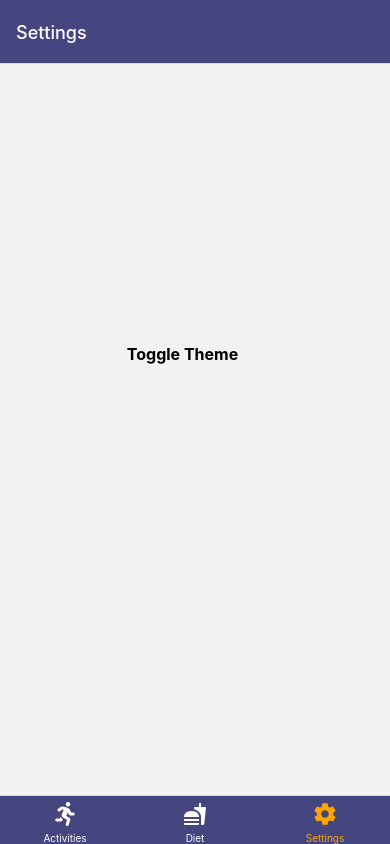
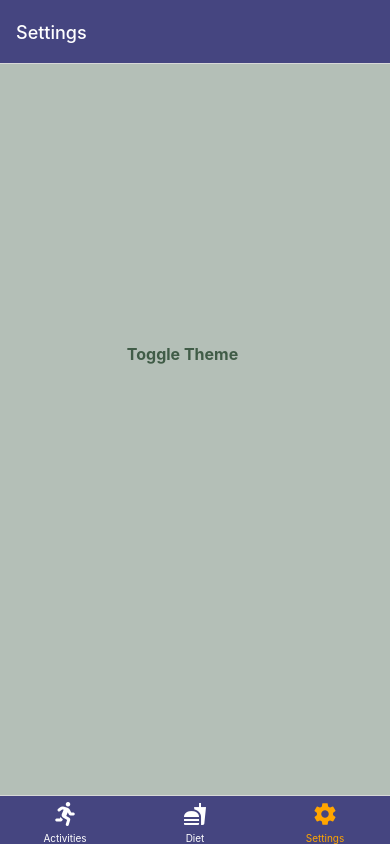
Before and after one commit to daodaojiang622/daodaojiang622-CS5520-FA2024-Vancouver-Assignment2, a React Native app in the folder activity_diet_tracker_app/: screen /Settings in a window 390 px wide. Built offline with nearby package versions, Linux system fonts and the light colour scheme.

Commit message:
background and text color will change on setting when toggle theme is pressed

```diff
--- a/activity_diet_tracker_app/App.js
+++ b/activity_diet_tracker_app/App.js
@@ -1,6 +1,6 @@
 import * as React from 'react';
 import { View, StyleSheet, TouchableOpacity } from 'react-native';
-import { NavigationContainer, ThemeProvider } from '@react-navigation/native';
+import { NavigationContainer } from '@react-navigation/native';
 import { createNativeStackNavigator } from '@react-navigation/native-stack';
 import { createBottomTabNavigator } from '@react-navigation/bottom-tabs';
 import SettingsScreen from './Screens/SettingsScreen';
@@ -11,6 +11,7 @@ import { DataProvider } from './Components/DataContext';
 import { MaterialIcons } from '@expo/vector-icons';
 import AddDietScreen from './Screens/AddDietScreen';
 import Colors from './Utils/Colors';
+import { ThemeProvider } from './Components/ThemeContext';
 
 const Stack = createNativeStackNavigator();
 const Tab = createBottomTabNavigator();
@@ -110,6 +111,7 @@ function BottomTabs() {
 
 export default function App() {
   return (
+    <ThemeProvider>
       <NavigationContainer>
         <Stack.Navigator
           screenOptions={{
@@ -145,6 +147,7 @@ export default function App() {
           />
         </Stack.Navigator>
       </NavigationContainer>
+      </ThemeProvider>
   );
 }
 
--- a/activity_diet_tracker_app/Components/ThemeContext.js
+++ b/activity_diet_tracker_app/Components/ThemeContext.js
@@ -1,25 +1,22 @@
 import React, { createContext, useState } from 'react';
+import Colors from '../Utils/Colors';
 
 export const ThemeContext = createContext();
 
 export const ThemeProvider = ({ children }) => {
-  const [isDarkTheme, setIsDarkTheme] = useState(false);
+  const [isPinkTheme, setIsPinkTheme] = useState(false);
 
   const toggleTheme = () => {
-    setIsDarkTheme(!isDarkTheme);
+    setIsPinkTheme((prevTheme) => !prevTheme);
   };
 
   const theme = {
-    isDarkTheme,
-    colors: {
-      background: isDarkTheme ? '#333' : '#fff',
-      text: isDarkTheme ? '#fff' : '#000',
-    },
-    toggleTheme,
+    backgroundColor: isPinkTheme ? Colors.background : Colors.toggleThemeBackground,
+    textColor: isPinkTheme ? Colors.primary: Colors.toggleThemeHeader,
   };
 
   return (
-    <ThemeContext.Provider value={theme}>
+    <ThemeContext.Provider value={{ theme, toggleTheme }}>
       {children}
     </ThemeContext.Provider>
   );
--- a/activity_diet_tracker_app/Screens/SettingsScreen.js
+++ b/activity_diet_tracker_app/Screens/SettingsScreen.js
@@ -1,14 +1,19 @@
-import React from 'react';
-import { View, Text, FlatList, StyleSheet } from 'react-native';
+import React, {useContext} from 'react';
+import { View, StyleSheet } from 'react-native';
 import Button from '../Components/Button';
+import Colors from '../Utils/Colors';
+import { ThemeContext } from '../Components/ThemeContext';
 
-export default function ActivitiesScreen() {
+export default function SettingsScreen() {
+  const { theme, toggleTheme } = useContext(ThemeContext);
+
   return (
-    <View style={styles.container}>
+    <View style={[styles.container, { backgroundColor: theme.backgroundColor }]}>
       <Button
         title="Toggle Theme"
-        textStyle={styles.themeButtonText}
+        textStyle={[styles.themeButtonText, { color: theme.textColor }]}
         buttonStyle={styles.themeButton}
+        onPress={toggleTheme}
       />
     </View>
   );
@@ -18,9 +23,10 @@ const styles = StyleSheet.create({
   container: {
     flex: 1,
     padding: 20,
+    backgroundColor: Colors.background,
   },
   themeButtonText: {
-    color: 'black',
+    color: Colors.primary,
   },
   themeButton: {
     marginTop: 250,
--- a/activity_diet_tracker_app/Utils/Colors.js
+++ b/activity_diet_tracker_app/Utils/Colors.js
@@ -3,13 +3,10 @@ const Colors = {
     secondary: 'orange',
     tertiary: 'white',
 
+    background: '#c0c4d1',
 
-    // icon color
-    icon: 'black',
-    inactiveIcon: 'gray',
-
-    // background color
-    background: '#a6a6bf',
+    toggleThemeHeader: '#405c47',
+    toggleThemeBackground: '#b4bfb7',
 
     noColor: 'transparent',
 
```
